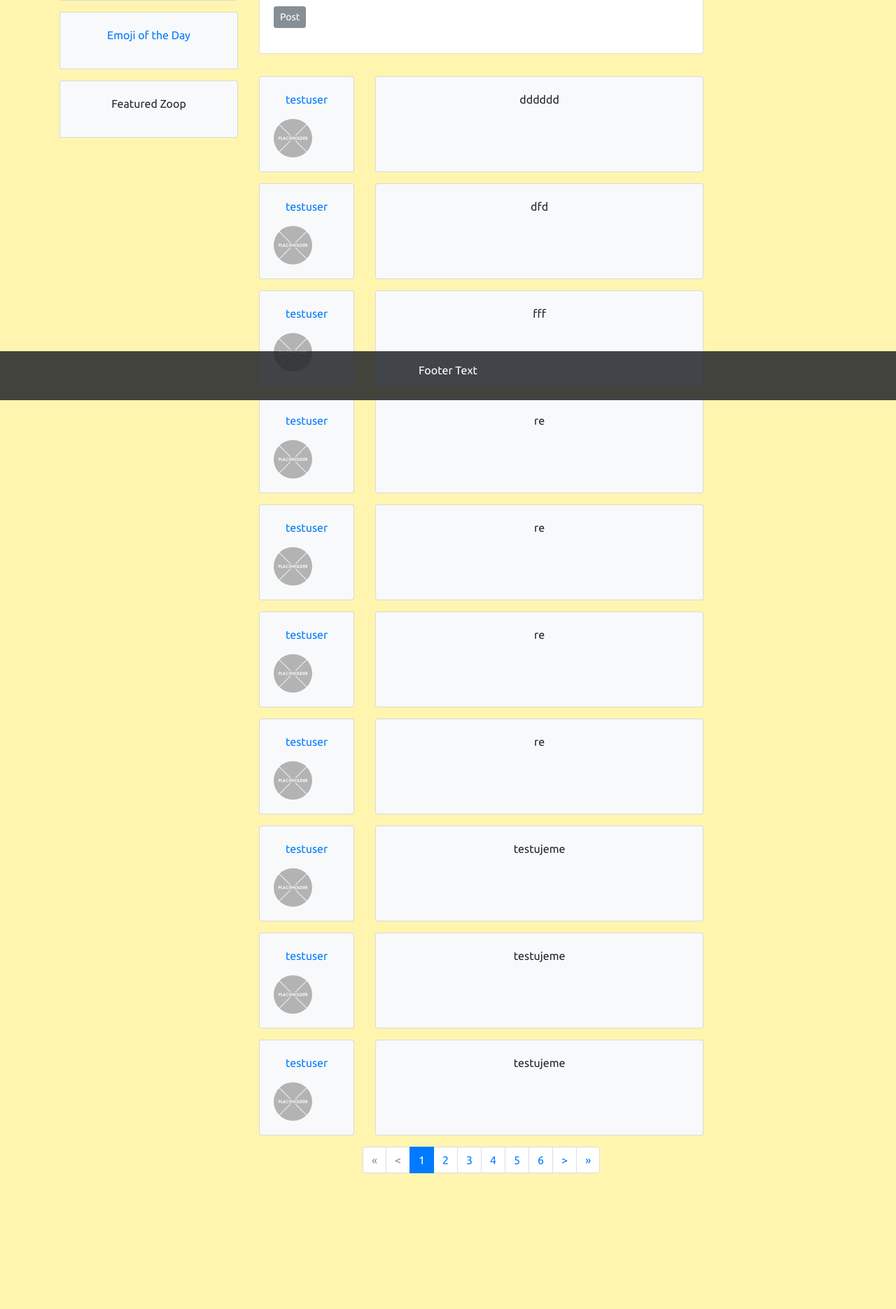
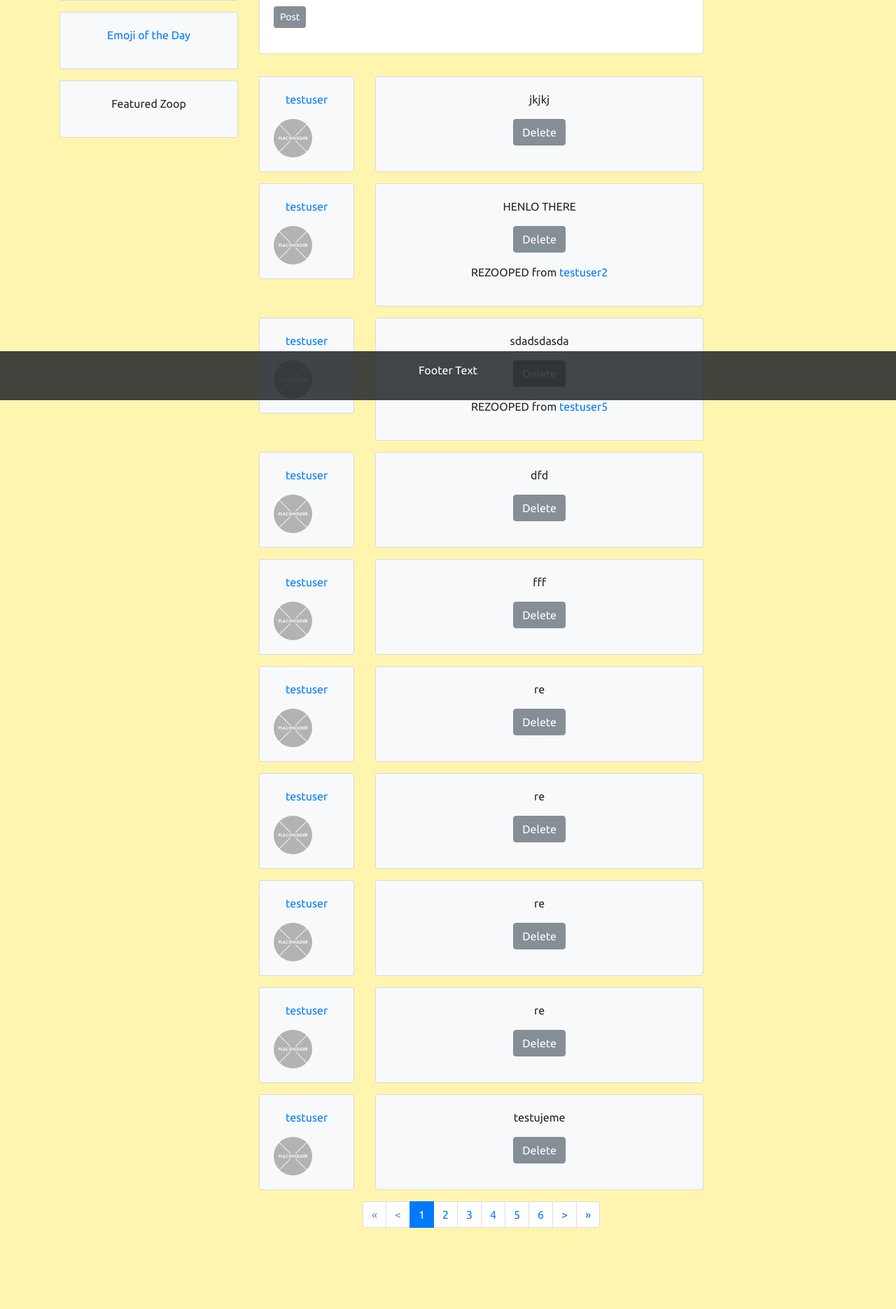
Before and after one commit to ameyarao98/ProjectZoop, a Django app: page / in a window 1280 px wide. Shown: the part 228-2099 px from the top of the page at 70% size. Before the commit the page ends 1905 px from the top, so only its background shows below. Run offline with Django 3.2, Linux system fonts and the light colour scheme; a user stored in the database is signed in; data comes from the database, SQL or seed files in the repository; some libraries are stand-ins or nearby versions.

Commit message:
rezoop and delete add

```diff
--- a/zooop/projectzoop/zoop/models.py
+++ b/zooop/projectzoop/zoop/models.py
@@ -11,12 +11,29 @@ class Post(models.Model):
     original_poster = models.ForeignKey(settings.AUTH_USER_MODEL,
                                         on_delete=models.SET('deleted_user'),
                                         related_name='author')
-
     class Meta:
         ordering = ['-timestamp']
 
+class PostReactions(models.Model):
+    post  = models.OneToOneField(
+        Post,
+        on_delete=models.CASCADE,
+        primary_key=True,
+    )
+    react_one = models.IntegerField(default=0)
+    react_two = models.IntegerField(default=0)
+    react_three = models.IntegerField(default=0)
+    react_four = models.IntegerField(default=0)
+    react_five = models.IntegerField(default=0)
+    react_six = models.IntegerField(default=0)
+
+
 class UserDetails(models.Model):
-    #avatar =
+    user  = models.OneToOneField(
+        settings.AUTH_USER_MODEL,
+        on_delete=models.CASCADE,
+        primary_key=True,
+    )
     #description =
     pass
 
--- a/zooop/projectzoop/zoop/templates/zoop/timeline.html
+++ b/zooop/projectzoop/zoop/templates/zoop/timeline.html
@@ -11,6 +11,23 @@
   <div class="col-md-9">
     <div class="card bg-light card-body card-post">
       <p>{{post.content}}</p>
+      {%if request.user.id != post.user.id%}
+      <form method="post" action="{%url 'rezoop' post_id=post.post_id%}">
+        {% csrf_token %}
+        <input type="hidden" name="next" value="{{ request.path }}">
+        <button type="submit" class="btn btn-secondary">Rezoop</button>
+      </form>
+      {% else %}
+      <!--TODO ADD CONFIRM -->
+      <form method="post" action="{%url 'delete_post' post_id=post.post_id%}">
+        {% csrf_token %}
+        <input type="hidden" name="next" value="{{ request.path }}">
+        <button type="submit" class="btn btn-secondary">Delete</button>
+      </form>
+      {%endif%}
+      {% if post.user.id != post.original_poster.id %}
+      <p>REZOOPED from <a href='/profile/{{post.original_poster.id}}'>{{post.original_poster}}</a></p>
+      {% endif %}
     </div>
   </div>
 </div>
@@ -19,7 +36,7 @@
 <div class="col-md">
   <div class="card bg-light card-body card-post">
     <p>NOTHING TO SEE HERE 😎</p>
-    </div>
   </div>
+</div>
 
 {% endfor %}
--- a/zooop/projectzoop/zoop/urls.py
+++ b/zooop/projectzoop/zoop/urls.py
@@ -14,7 +14,8 @@ urlpatterns = [
     path('profile/<int:userid>/', core_views.userprofile, name='userprofile'),
     path('profile/<int:userid>/<int:page_number>', core_views.userprofile, name='userprofilepage'),
     path('<int:page_number>', core_views.index, name='userprofile'),
-    path('rezoop/<int:post_id>', core_views.rezoop, name='rezoop'),
+    path('rezoop/<int:post_id>/', core_views.rezoop, name='rezoop'),
     path('follow/<int:userid>', core_views.follow, name='follow'),
     path('unfollow/<int:userid>', core_views.unfollow, name='unfollow'),
+    path('delete/<int:post_id>', core_views.delete_post, name='delete_post')
 ]
--- a/zooop/projectzoop/zoop/views.py
+++ b/zooop/projectzoop/zoop/views.py
@@ -1,4 +1,4 @@
-from django.http import HttpResponse
+from django.http import HttpResponse, HttpResponseRedirect
 from django.contrib.auth import login, authenticate
 from .forms import *
 from django.shortcuts import render, redirect, get_object_or_404
@@ -157,9 +157,18 @@ def unfollow(request, userid):
                             followed_user_id = userid).delete()
     return redirect('/profile/' + str(userid))
 
-def rezoop(request, postid):
-    og_post = Post.objects.get(post_id = postid)
+def rezoop(request, post_id):
+    og_post = Post.objects.get(pk = post_id)
     if og_post.user_id != request.user.id:
         Post.objects.get_or_create(user_id = request.user.id,
                             content = og_post.content,
                             original_poster_id = og_post.user_id)
+    next = request.POST.get('next', '/')
+    return HttpResponseRedirect(next)
+
+def delete_post(request, post_id):
+    post = Post.objects.get(pk = post_id)
+    if request.user.id == post.user.id:
+        Post.objects.get(pk=post_id).delete()
+    next = request.POST.get('next', '/')
+    return HttpResponseRedirect(next)
```
Also changed, not shown: zooop/projectzoop/db.sqlite3, zooop/projectzoop/zoop/migrations/0005_auto_20180114_0712.py (added), zooop/projectzoop/zoop/migrations/0006_userdetails.py (added).
